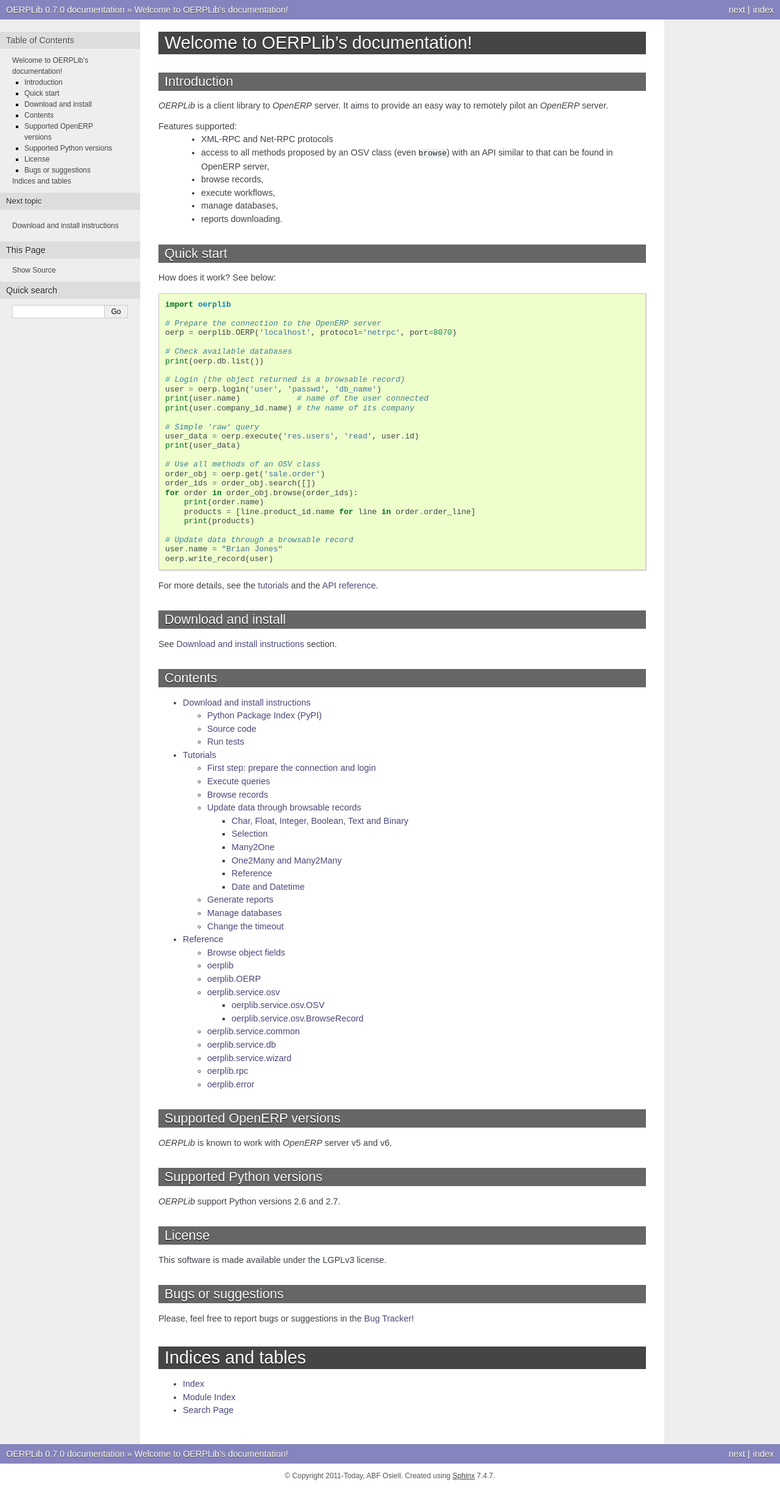
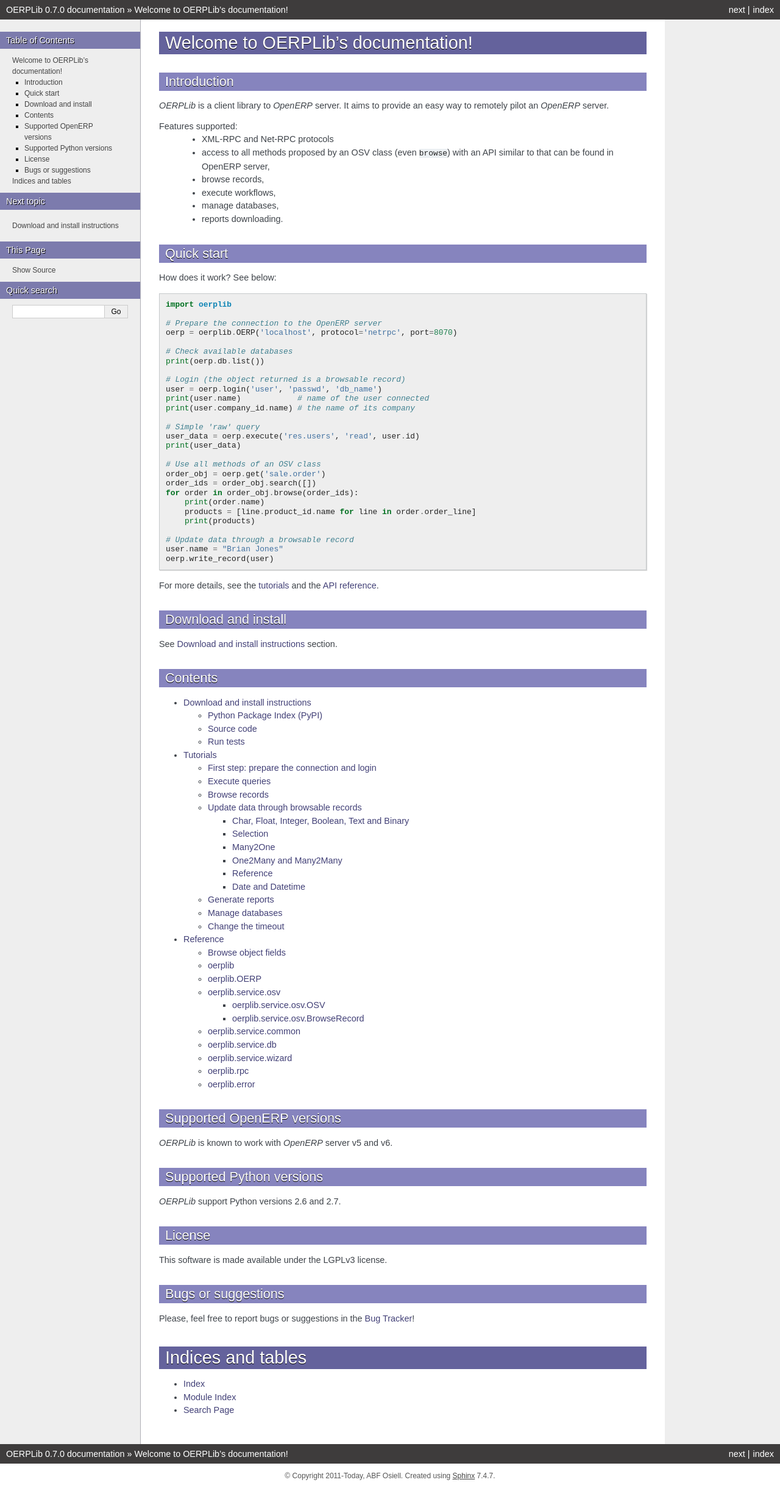
Before and after one commit to osiell/oerplib, a Sphinx documentation site: the page built from doc/source/index.rst, in a window 1280 px wide. Shown: the whole page at 61% size. Built offline with Sphinx 7.4.7, drawn with Linux system fonts in a browser that asks for light colours.

Commit message:
Documentation theme updated

```diff
--- a/doc/source/_static/oerplib.css
+++ b/doc/source/_static/oerplib.css
@@ -13,18 +13,42 @@
 
 /* -- page layout ----------------------------------------------------------- */
 
+div.body {
+    background-color: #ffffff;      /*BACKUP: #ffffff;*/
+    color: #3E4349;
+    padding: 0 30px 30px 30px;
+    font-size: 0.9em;
+    border-left: 1px solid #AFAFB6; /*ADDED*/
+}
+
 div.related {
-    background-color: #8684BE;      /*BACKUP: #6BA81E;*/
+    background-color: #3E3C3C;      /*BACKUP: #6BA81E;*/
 }
 
 div.related a {
     color: white;                   /*BACKUP: #E2F3CC;*/
 }
 
+div.sphinxsidebar h3,
+div.sphinxsidebar h4 {
+    font-family: Arial, sans-serif;
+    color: white;                   /*BACKUP: #222;*/
+    font-size: 1.2em;
+    font-weight: normal;
+    margin: 0;
+    padding: 5px 10px;
+    background-color: #7C7BAD;      /*BACKUP: #ddd;*/
+    text-shadow: 1px 1px 0 black;   /*BACKUP: white;*/
+}
+
+div.sphinxsidebar h3 a {
+    color: white;                   /*BACKUP: #444;*/
+}
+
 /* -- body styles ----------------------------------------------------------- */
 
 a {
-    color: #49487A;                 /*BACKUP: #005B81;*/
+    color: #424077;                 /*BACKUP: #005B81;*/
 }
 a:hover {
     color: #272658;                 /*BACKUP: #E32E00;*/
@@ -43,12 +67,13 @@
     text-shadow: 0px 1px 0 black    /*BACKUP: 0px 1px 0 white*/
 }
 
-div.body h1 { border-top: 20px solid white; margin-top: 0; font-size: 200%; }
-div.body h2 { font-size: 150%; background-color: #666666; /*BACKUP: #C8D5E3;*/ }
-div.body h3 { font-size: 120%; background-color: #8C8C8C; /*BACKUP: #D8DEE3;*/ }
-div.body h4 { font-size: 110%; background-color: #8C8C8C; /*BACKUP: #D8DEE3;*/ }
-div.body h5 { font-size: 100%; background-color: #8C8C8C; /*BACKUP: #D8DEE3;*/ }
-div.body h6 { font-size: 100%; background-color: #8C8C8C; /*BACKUP: #D8DEE3;*/ }
+div.body h1 { border-top: 20px solid white; margin-top: 0; font-size: 200%;
+              background-color: #64629C;}
+div.body h2 { font-size: 150%; background-color: #8684BE; /*BACKUP: #C8D5E3;*/ }
+div.body h3 { font-size: 120%; background-color: #8684BE; /*BACKUP: #D8DEE3;*/ }
+div.body h4 { font-size: 110%; background-color: #8684BE; /*BACKUP: #D8DEE3;*/ }
+div.body h5 { font-size: 100%; background-color: #8684BE; /*BACKUP: #D8DEE3;*/ }
+div.body h6 { font-size: 100%; background-color: #8684BE; /*BACKUP: #D8DEE3;*/ }
 
 a.headerlink {
     color: white; /*BACKUP: #c60f0f;*/
@@ -58,3 +83,15 @@
     background-color: #7C7BAD; /*BACKUP: #c60f0f;*/
     color: white;
 }
+
+pre {
+    padding: 10px;
+    background-color: #EEEEEE;
+    color: #222;
+    line-height: 1.2em;
+    border: 1px solid #C6C9CB;
+    font-size: 1.1em;
+    margin: 1.5em 0 1.5em 0;
+    -webkit-box-shadow: 1px 1px 1px #d8d8d8;
+    -moz-box-shadow: 1px 1px 1px #d8d8d8;
+}
```
